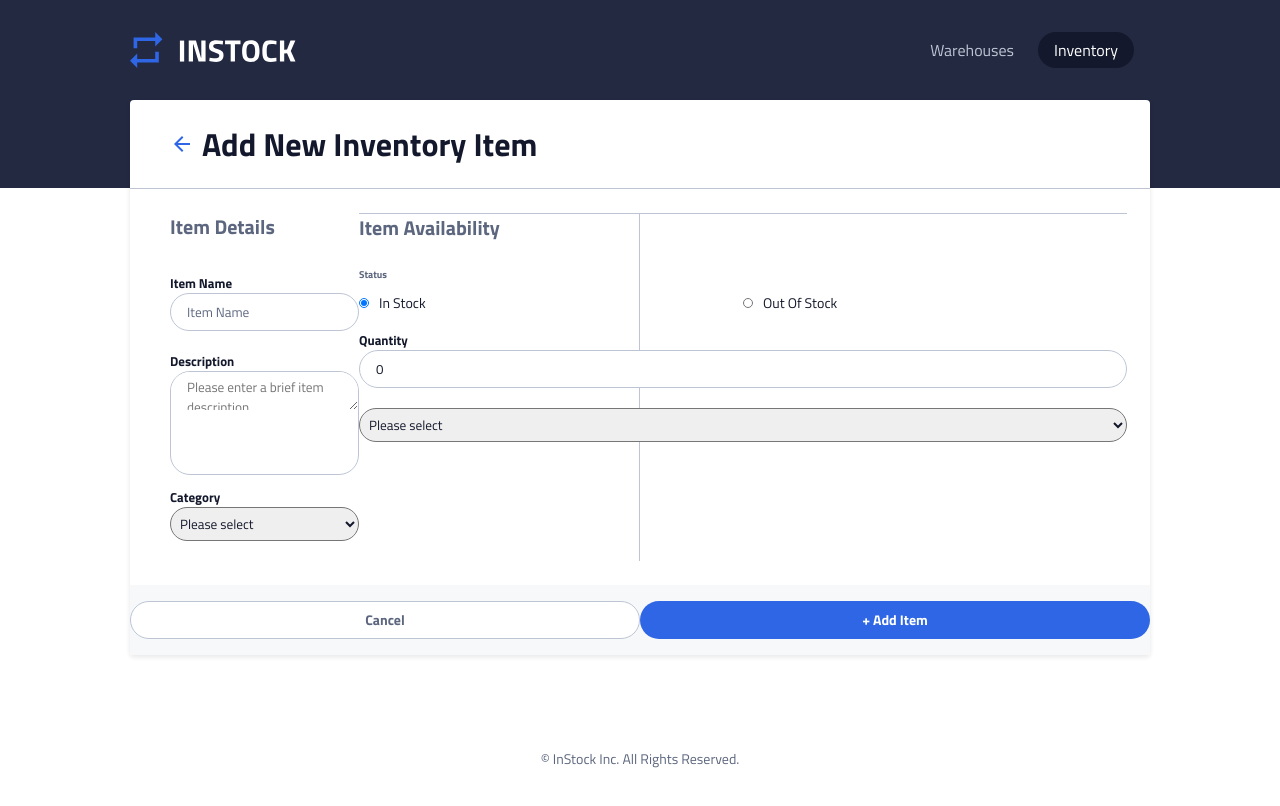
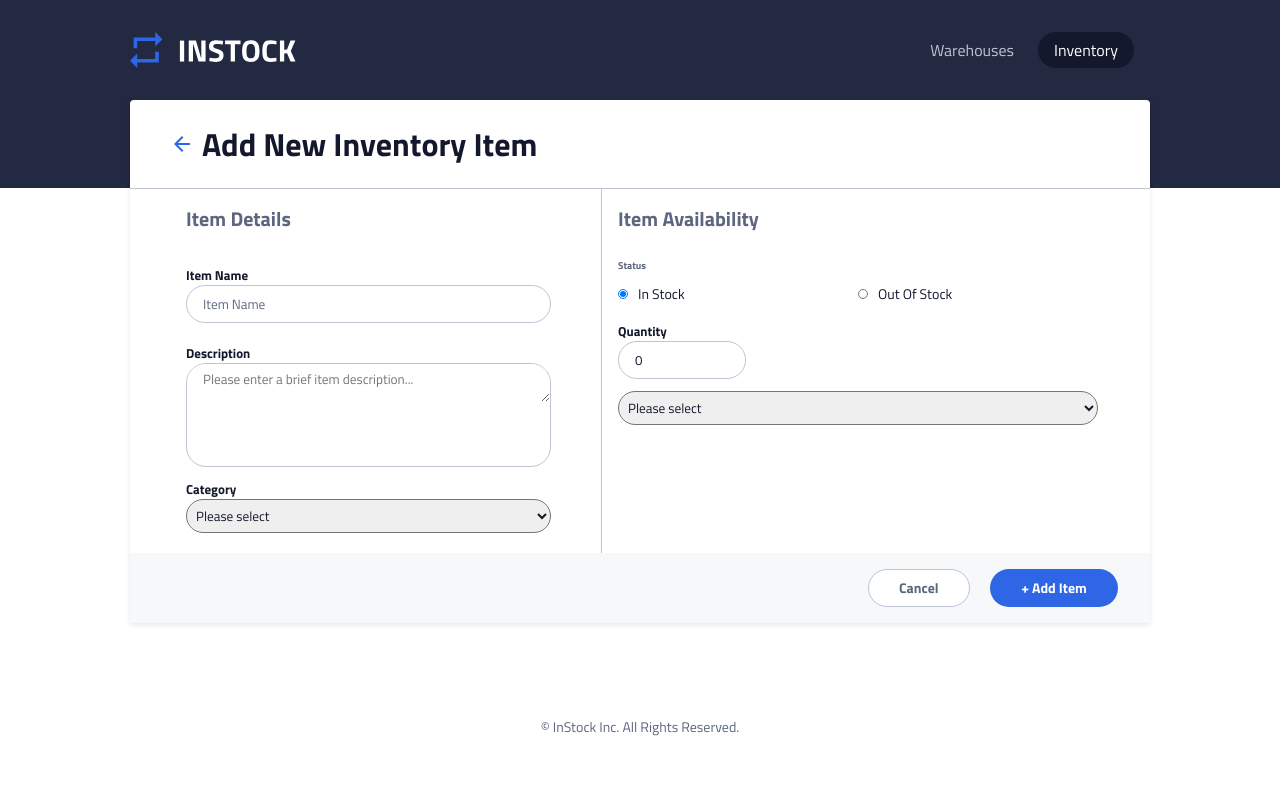
Before and after one commit to brainstation-instock/team2-instock-client, a React (Create React App) app: page /inventories/add in a window 1280 px wide. Shown: the top 806 px of the page. Built offline with nearby package versions, Linux system fonts and the light colour scheme; no server answers.

Commit message:
addinventory sass finished

```diff
--- a/src/components/AddInventoryItem/AddInventoryItem.js
+++ b/src/components/AddInventoryItem/AddInventoryItem.js
@@ -1,7 +1,7 @@
 import './AddInventoryItem.scss';
 import Header from '../Header/Header';
 import backIcon from '../../assets/icons/arrow_back-24px.svg'
-import { useRef } from 'react'
+import { useRef, useState } from 'react'
 import axios from 'axios'
 import { NavLink, useNavigate } from 'react-router-dom'
 
@@ -9,6 +9,8 @@ function AddInventoryItem() {
 
     const formRef = useRef()
     const navigate = useNavigate()
+
+    const [isInStock, setIsInStock] = useState(true)
 
     const AddItem = (e) => {
         e.preventDefault();
@@ -54,24 +56,24 @@ function AddInventoryItem() {
                 </section>
                 <section>
                     <form onSubmit={AddItem} ref={formRef}>
-                        <div className="details__form">
-                            <div className="details__form-item-details">
-                                <h2 className="details__form-heading">Item Details</h2>
+                        <div className="details__add-form">
+                            <div className="details__add-form-item-details">
+                                <h2 className="details__add-form-heading">Item Details</h2>
 
-                                <label className="details__form-label" htmlFor='item_name'> Item Name
-                                    <input className='details__form-input' type='text' id='item_name' placeholder="Item Name"/>
+                                <label className="details__add-form-label" htmlFor='item_name'> Item Name
+                                    <input className='details__add-form-input' type='text' id='item_name' placeholder="Item Name"/>
                                 </label>
 
 
-                                <label className="details__form-label" htmlFor='description'> Description
+                                <label className="details__add-form-label" htmlFor='description'> Description
                                     <div className="textarea-container">
-                                        <textarea className='details__form-input--textarea' type='textarea' id='description' placeholder="Please enter a brief item description..."/>
+                                        <textarea className='details__add-form-input--textarea' type='textarea' id='description' placeholder="Please enter a brief item description..."/>
                                     </div>
                                 </label>
 
 
-                                <label className="details__form-label" htmlFor='category'> Category
-                                    <select className='details__form-input--dropdown' id='category' defaultValue={''}>
+                                <label className="details__add-form-label" htmlFor='category'> Category
+                                    <select className='details__add-form-input--dropdown' id='category' defaultValue={''}>
                                         <option value="" disabled>Please select</option>
                                         <option value="Accessories">Accessories</option>
                                         <option value="Apparel">Apparel</option>
@@ -81,26 +83,26 @@ function AddInventoryItem() {
                                     </select>
                                 </label>
                             </div>
-                            <div className="details__form-stock">
-                                <h2 className="details__form-heading">Item Availability</h2>
-                                <div className="details__form-status">
-                                    <h3 className="details__form-status-label">Status</h3>
-                                    <label className="details__form-status-inputs" htmlFor='status'>
-                                        <div className="details__form-status-inputs--in-stock">
-                                        <input id='status' type="radio" value="In Stock" defaultChecked name="status"/> <p className="stock-txt">In Stock</p>
+                            <div className="details__add-form-stock">
+                                <h2 className="details__add-form-heading">Item Availability</h2>
+                                <div className="details__add-form-status">
+                                    <h3 className="details__add-form-status-label">Status</h3>
+                                    <label className="details__add-form-status-inputs" htmlFor='status'>
+                                        <div className="details__add-form-status-inputs--in-stock">
+                                        <input id='in' type="radio" value="In Stock" defaultChecked name="status" onChange={() => setIsInStock(true)} /> <p className="stock-txt">In Stock</p>
                                         </div>
-                                        <div className="details__form-status-inputs--out-of-stock">
-                                        <input id='status' type="radio" value="Out Of Stock" name="status"/> <p className="stock-txt">Out Of Stock</p>
+                                        <div className="details__add-form-status-inputs--out-of-stock">
+                                        <input id='out' type="radio" value="Out Of Stock" name="status" onChange={() => setIsInStock(false)}/> <p className="stock-txt">Out Of Stock</p>
                                         </div>
                                     </label>
-                                 {/* ${formRef.current.status.value === 'Out Of Stock' ? 'out-of-stock' : 'in-stock'}  */}
                                 </div>
-                                <label className={`details__form-label`} htmlFor='quantity'> Quantity
-                                    <input className='details__form-input' id='quantity' type="text" defaultValue="0"/>
-                                </label>
+                                { isInStock &&
+                                    <label className={`details__add-form-label`} htmlFor='quantity'> Quantity
+                                    <input className='details__add-form-input--qty' id='quantity' type="text" defaultValue="0"/>
+                                    </label>}
 
-                                <label className="details__form-label" htmlFor='warehouse_id'>
-                                    <select className='details__form-input--dropdown' id='warehouse_id' defaultValue={''}>
+                                <label className="details__add-form-label" htmlFor='warehouse_id'>
+                                    <select className='details__add-form-input--dropdown' id='warehouse_id' defaultValue={''}>
                                         <option value="" disabled>Please select</option>
                                         <option value="1">Manhattan</option>
                                         <option value="2">Washington</option>
@@ -113,9 +115,13 @@ function AddInventoryItem() {
                                 </label>
                             </div>
                         </div>
-                        <div className="details__form-btns">
-                            <button className='details__form-cancel' onClick={() => navigate('/')}>Cancel</button>
-                            <button className='details__form-add' type="submit">+ Add Item</button>
+                        <div className="details__add-form-btns">
+                            <div className="details__add-form-btns-c">
+                                <button className='details__add-form-cancel' onClick={() => navigate('/')}>Cancel</button>
+                            </div>
+                            <div className="details__add-form-btns-a">
+                                <button className='details__add-form-add' type="submit">+ Add Item</button>
+                            </div>
                         </div>
                     </form>
                 </section>
--- a/src/components/AddInventoryItem/AddInventoryItem.scss
+++ b/src/components/AddInventoryItem/AddInventoryItem.scss
@@ -39,19 +39,17 @@
     }
 }
 
-.details__form {
-    padding: 1rem 1rem 0.5rem 1rem;
+.details__add-form {
     @include tablet {
-        @include padding-tablet;
-        width: 50%;
-        border-bottom: none;
-        border-right: 1px solid $secondary2;
-        padding: 0 2rem;
-        margin: 1.5rem 0;
         display:flex;
+        flex-direction: row;
+        justify-content: space-between;
+        width: 90vw;
+        padding: 1rem 0;
     }
     @include desktop {
         padding: 0 2.5rem;
+        width: 80vw;
     }
 
     &-status{
@@ -94,6 +92,11 @@
 
         @include tablet {
             @include typography-style (0.875rem, 1.375rem, 600);
+            width: 15vw;
+        }
+
+        @include desktop{
+            width: 10vw;
         }
 
         &:hover {
@@ -109,6 +112,11 @@
         @include typography-style (0.8125rem, 1.25rem, 600);
         @include tablet {
             @include typography-style (0.875rem, 1.375rem, 600);
+            width: 15vw;
+        }
+
+        @include desktop{
+            width: 8vw;
         }
 
         &:hover {
@@ -119,7 +127,17 @@
 
     &-item-details {
             @include display (column, space-between, nowrap);
-            padding-bottom: 1rem;
+            padding: 1rem 1rem 1rem 1rem;
+
+            @include tablet{
+                width: 45vw;
+                border-right: 1px solid $secondary2;
+                padding-right: 50px;
+            }
+
+            @include desktop{
+                width: 35vw;
+            }
     }
 
     &-container {
@@ -138,7 +156,7 @@
     }
 
     &-heading {
-        @include pad-top-bottom (1rem, 1rem);
+        @include pad-top-bottom (0, 1rem);
         font-size: 1.25rem;
         line-height: 1.75rem;
         @include tablet {
@@ -166,13 +184,31 @@
         &--textarea{
             border:none;
             padding-top: 5px;
+            width: 100%
 
+        }
+
+        &--qty{
+            width: 100%;
+            @include desktop{
+               width: 10vw;
+            }
         }
 
     }
 
     &-stock{
         border-top: 1px solid $secondary2;
+        padding: 1rem 1rem 1rem 1rem;
+
+        @include tablet {
+            border: none;
+            width: 40vw;
+        }
+
+        @include desktop {
+
+        }
     }
 
     &-label {
@@ -192,11 +228,6 @@
         }
     }
 
-    &-sections {
-        @include tablet {
-            @include display (row, flex-start, nowrap)
-        }
-    }
 
     &-item-details {
         @include display (column, space-between, nowrap);
@@ -208,17 +239,21 @@
         padding: 1rem 0;
         background-color: #F7F8F9;
         justify-content: space-around;
+
+        &-a{
+            @include tablet{
+                padding-left: 20px;
+            }
+        }
+
+        @include tablet{
+            justify-content: flex-end;
+            padding: 1rem 2rem;
+        }
     }
 }
 
-#details__contact {
-    border-bottom: none;
-    @include tablet {
-        border-right: none;
-    }
-}
-
-#status {
+#in, #out {
     width: 10px;
 
 }
```
